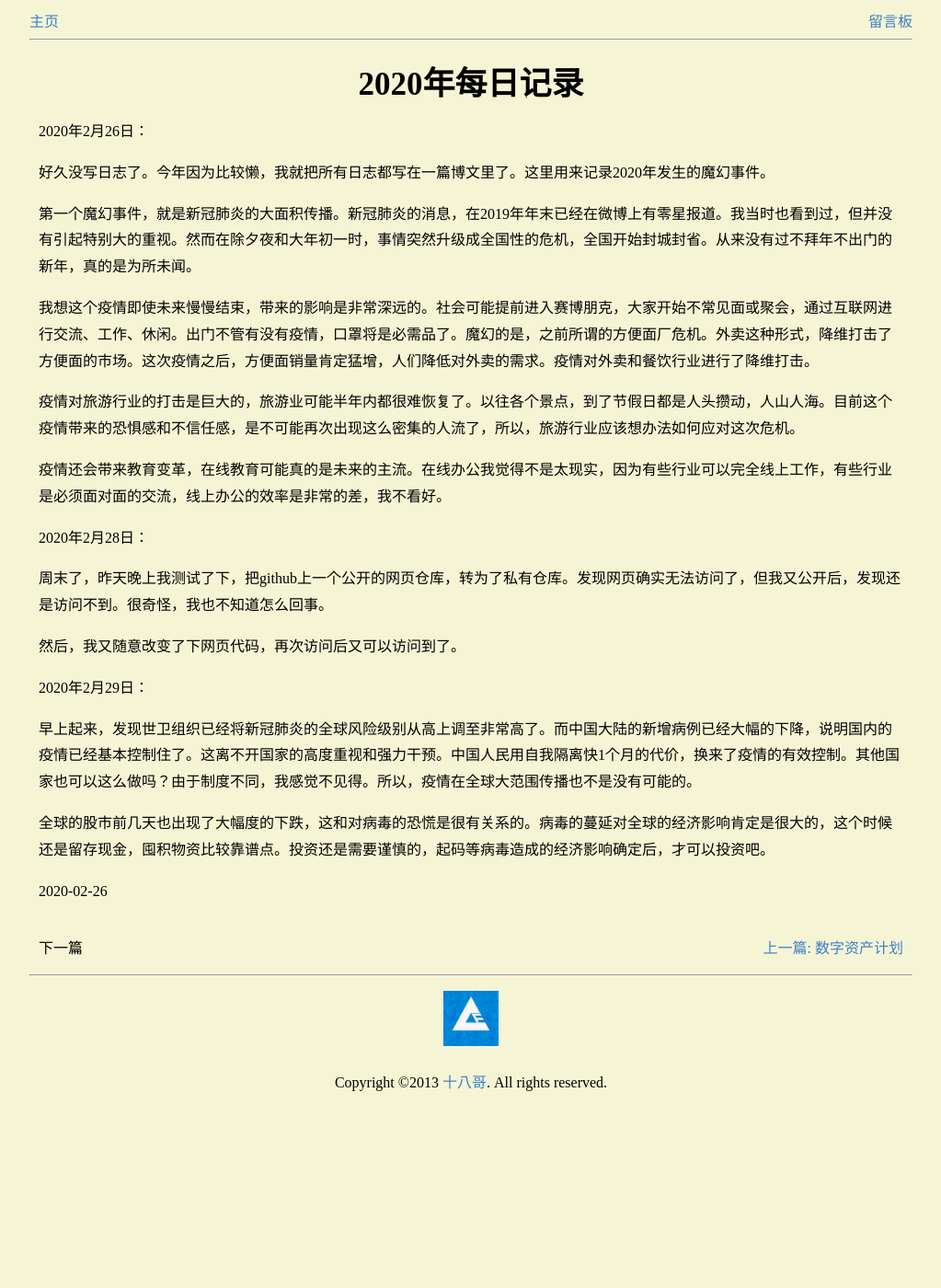
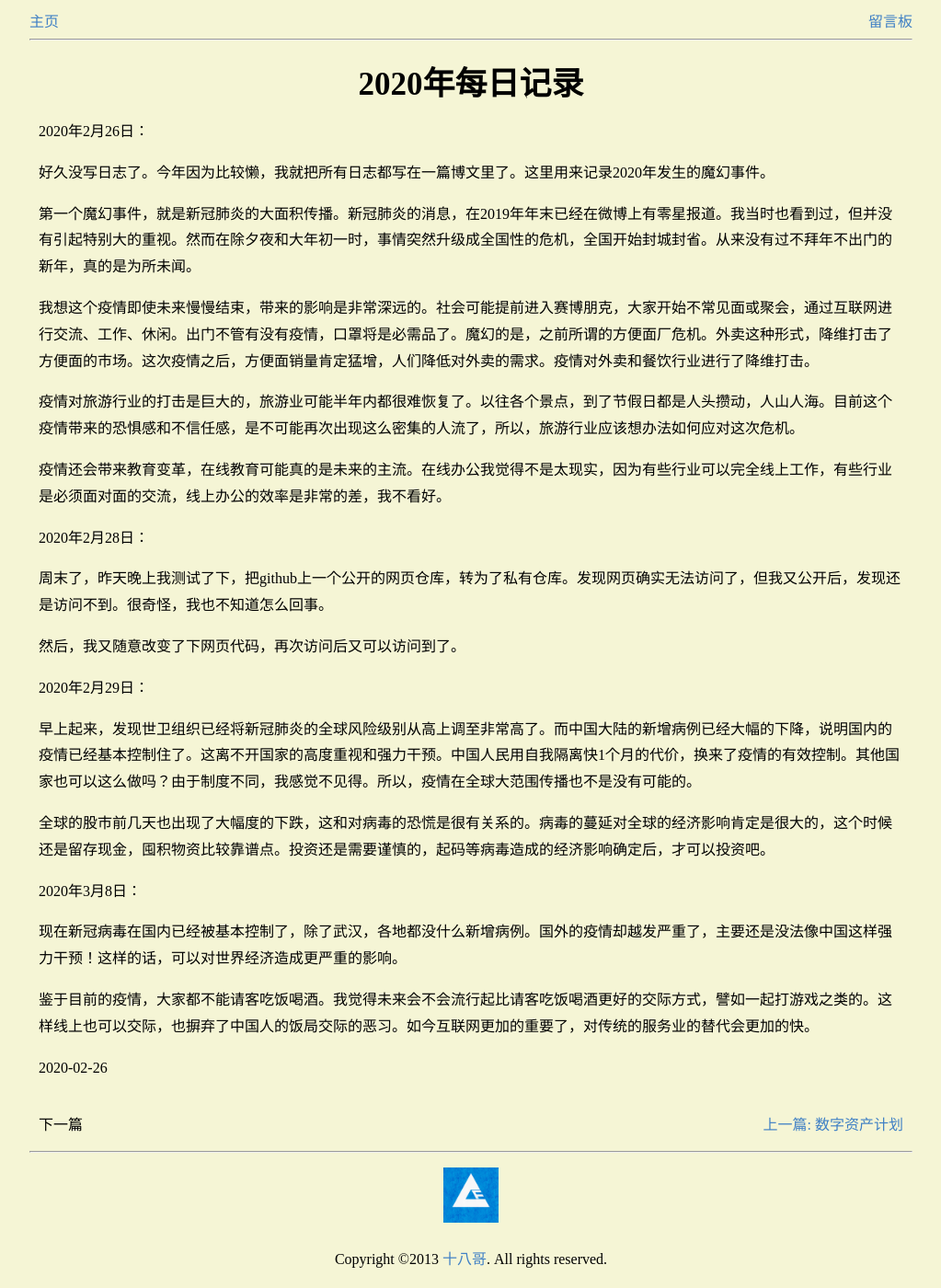
Before and after one commit to cforth/blog, a Jekyll site: the page built from _posts/2020-2-26-record.md, in a window 1280 px wide. Shown: the whole page at 92% size, without its empty margins (128-1151 px from the left). Built offline with Jekyll 4.4.1, drawn with Linux system fonts in a browser that asks for light colours; comment, search, counter and statistics services are not loaded; before the commit the page ends 1208 px from its top, so only the background shows below that.

Commit message:
Update 2020-2-26-record.md

```diff
--- a/_posts/2020-2-26-record.md
+++ b/_posts/2020-2-26-record.md
@@ -31,4 +31,10 @@ tags: [Thinking]
 
 全球的股市前几天也出现了大幅度的下跌，这和对病毒的恐慌是很有关系的。病毒的蔓延对全球的经济影响肯定是很大的，这个时候还是留存现金，囤积物资比较靠谱点。投资还是需要谨慎的，起码等病毒造成的经济影响确定后，才可以投资吧。
 
+2020年3月8日：
+
+现在新冠病毒在国内已经被基本控制了，除了武汉，各地都没什么新增病例。国外的疫情却越发严重了，主要还是没法像中国这样强力干预！这样的话，可以对世界经济造成更严重的影响。
+
+鉴于目前的疫情，大家都不能请客吃饭喝酒。我觉得未来会不会流行起比请客吃饭喝酒更好的交际方式，譬如一起打游戏之类的。这样线上也可以交际，也摒弃了中国人的饭局交际的恶习。如今互联网更加的重要了，对传统的服务业的替代会更加的快。
+
 {{ page.date | date: "%Y-%m-%d" }}
```
